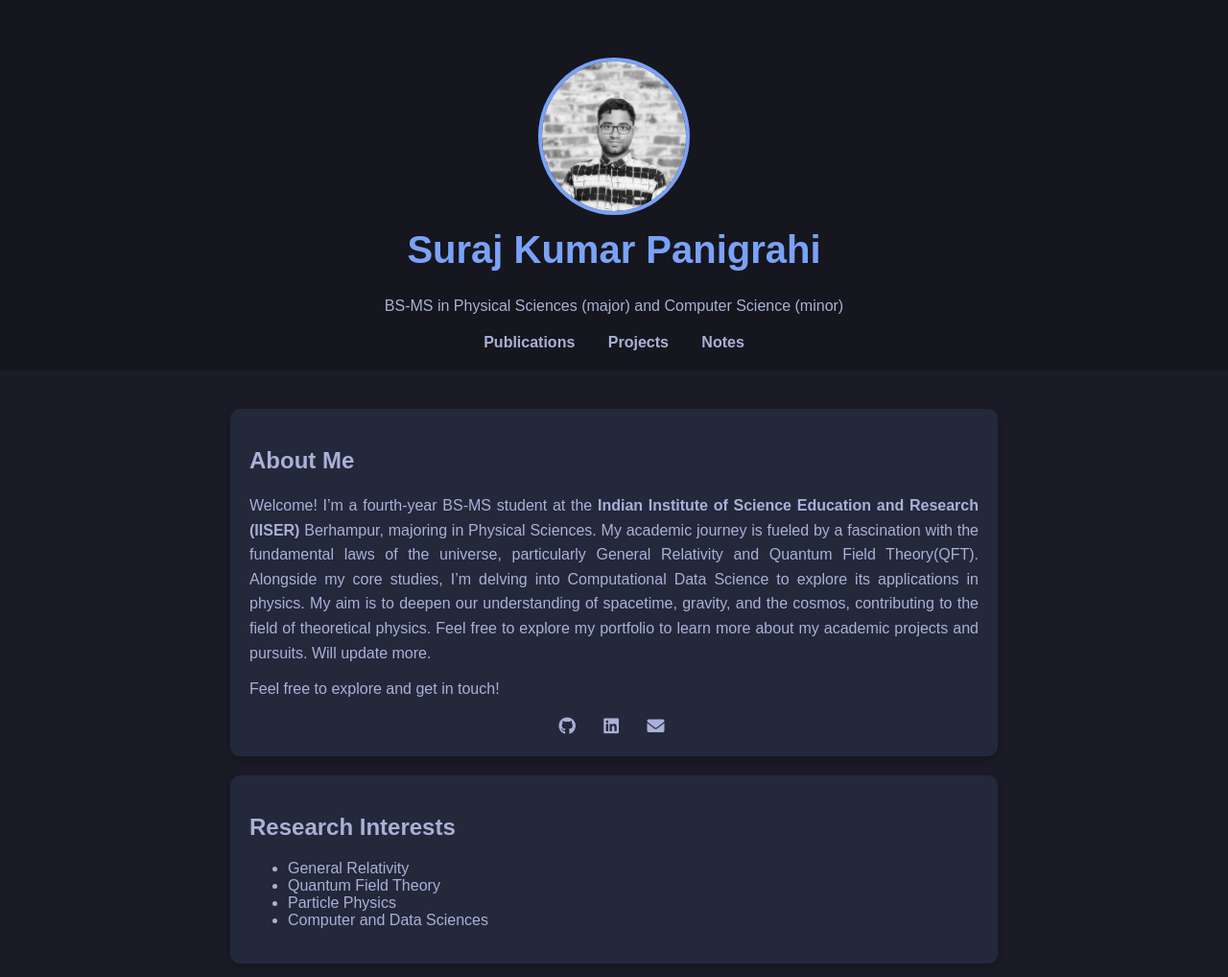
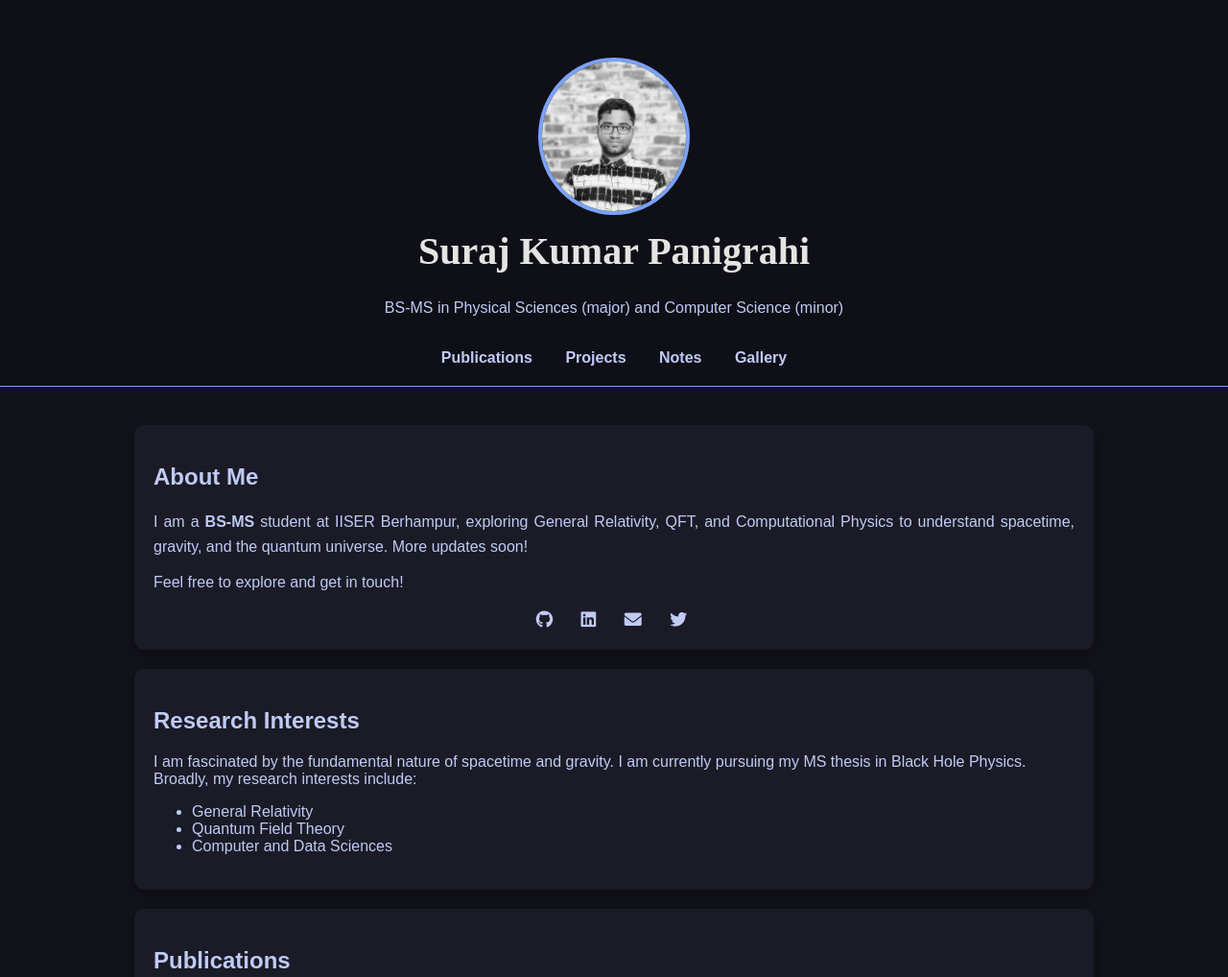
Before and after one commit to sk-panigrahi/sk-panigrahi.github.io, a plain HTML site: page index.html in a window 1280 px wide. Shown: the top 1018 px of the page at 96% size. Drawn offline with Linux system fonts and the light colour scheme.

Commit message:
Changed theme and some contents of the home page

```diff
--- a/index.html
+++ b/index.html
@@ -3,9 +3,9 @@
 <head>
     <meta charset="UTF-8">
     <meta name="viewport" content="width=device-width, initial-scale=1.0">
-    <title>Suraj Kumar Panigrahi | BSMS at IISER Berhampur</title>
-    <meta name="description" content="Welcome to the personal website of Suraj Kumar Panigrahi, a BSMS 4th Year student at IISER. Explore my academic projects, research, and interests in science.">
-    <meta name="keywords" content="Suraj Kumar Panigrahi, portfolio, IISER, IISER Berhampur, BSMS, Physics, Physial Sciences, General Relativity, General Theory of Relativity, Quantum Field Theory, Quantum Electrodynamics, particle physics, theoretical physics, research">
+    <title>Suraj Kumar Panigrahi | Porfolio</title>
+    <meta name="description" content="I’m a fourth-year BS-MS student at the <b>Indian Institute of Science Education and Research (IISER). Explore my academic projects, research, and interests in science.">
+    <meta name="keywords" content="Suraj Kumar Panigrahi, portfolio, IISER, IISER Berhampur, BSMS, Physics, Physial Sciences, Suraj, Kumar, Panigrahi, General Relativity, General Theory of Relativity, Quantum Field Theory, Quantum Electrodynamics, particle physics, theoretical physics, research">
     <meta name="author" content="Suraj Kumar Panigrahi">
     <!-- Favicon -->
     <link rel="icon" type="image/png" href="favicon_io/favicon.ico">
@@ -21,41 +21,45 @@
             <img src="my-photo.png" alt="Suraj Kumar Panigrahi" class="profile-photo">
             <div class="profile-info">
                 <h1 class="profile-name">Suraj Kumar Panigrahi</h1>
-                <p class="profile-title">BS-MS in Physical Sciences (major) and Computer Science (minor)</p>
+                <p class="profile-title">BS-MS in Physical Sciences (major) and Computer Science (minor)<br><br></p>
             </div>
         </div>
+        <div class="navigation">
             <nav>
                 <!--a href="index.html">Home</a-->
                 <a href="#publications">Publications</a>
                 <a href="#projects">Projects</a>
                 <a href="#notes">Notes</a>
+                <a href="gallery.html">Gallery</a>
             </nav>
+        </div>
     </header>
 
     <div class="container">
         <section id="About">
             <h2>About Me</h2>
             <p style="text-align: justify; line-height: 1.6;">
-                Welcome! I’m a fourth-year BS-MS student at the <b>Indian Institute of Science Education and Research (IISER)</b>
-                Berhampur, majoring in Physical Sciences. My academic journey is fueled by a fascination with the fundamental laws of the universe,
-                particularly General Relativity and Quantum Field Theory(QFT). Alongside my core studies, I’m delving into Computational Data Science
-                to explore its applications in physics. My aim is to deepen our understanding of spacetime, gravity, and the cosmos, contributing
-                to the field of theoretical physics. Feel free to explore my portfolio to learn more about my academic projects and pursuits. Will update more.
+               I am a <b>BS-MS</b> student at IISER Berhampur, exploring General Relativity, QFT, and Computational Physics to understand spacetime, gravity, and the quantum universe. More updates soon!
             </p>
             <p>Feel free to explore and get in touch!</p>
             <div class="social-links">
                 <a href="https://github.com/sk-panigrahi" target="_blank"><i class="fab fa-github"></i></a>
                 <a href="https://www.linkedin.com/in/suraj-kumar-panigrahi-409174224/" target="_blank"><i class="fab fa-linkedin"></i></a>
                 <a href="mailto:panigrahi.sku@gmail.com"><i class="fas fa-envelope"></i></a>
+                <a href="https://x.com/sku_panigrahi"><i class="fab fa-twitter"></i></a>
+
             </div>
         </section>
 
         <section id="Research Interests">
             <h2>Research Interests</h2>
+            <p>
+                I am fascinated by the fundamental nature of spacetime and gravity. I am currently pursuing
+                my MS thesis in Black Hole Physics. Broadly, my research interests include:
+            </p>
             <ul>
                 <li>General Relativity</li>
                 <li>Quantum Field Theory</li>
-                <li>Particle Physics</li>
                 <li>Computer and Data Sciences</li>
             </ul>
         </section>
--- a/style.css
+++ b/style.css
@@ -3,51 +3,53 @@ body {
     font-family: Arial, sans-serif;
     margin: 0;
     padding: 0;
-    background-color: #1a1b26; /* Tokyo Night background */
-    color: #a9b1d6; /* Tokyo Night text color */
+    background-color: #12121a;
+    color: #c0caf5;
 }
 
 header {
-    background-color: #16161e; /* Darker header background */
-    padding: 40px 20px 20px; /* Added space above the photo */
+    background-color: #0f0f17; /* Even darker header background */
+    padding: 40px 20px 20px;
     text-align: center;
+    border-bottom: 1px solid #7aa2f7; /* Thin separator */
 }
 
 .header-content {
-    margin-bottom: 20px;
+    margin-bottom: 10px;
 }
 
 .profile-photo {
     max-width: 150px;
     height: auto;
     border-radius: 50%;
-    border: 4px solid #7aa2f7; /* Tokyo Night blue border */
-    margin-top: 20px; /* Space above the photo */
+    border: 4px solid #7aa2f7;
+    margin-top: 20px;
 }
 
 .profile-name {
-    font-size: 2.5rem; /* Large font size for name */
-    color: #7aa2f7; /* Tokyo Night blue for name */
+    font-size: 2.5rem;
+    font-family: 'Merriweather', serif;
+    color: #E5E4E2;
     margin-top: 10px;
 }
 
 nav {
-    margin-top: 20px;
+    margin-top: 10px;
 }
 
 nav a {
-    color: #a9b1d6;
+    color: #c0caf5;
     margin: 0 15px;
     text-decoration: none;
     font-weight: bold;
 }
 
 nav a:hover {
-    color: #7aa2f7; /* Tokyo Night blue for hover */
+    color: #7aa2f7;
 }
 
 .container {
-    max-width: 800px;
+    max-width: 1000px; /* Increased width */
     margin: 0 auto;
     padding: 20px;
 }
@@ -55,9 +57,9 @@ nav a:hover {
 section {
     padding: 20px;
     margin: 20px 0;
-    background-color: #24283b; /* Darker section background */
+    background-color: #1a1b26; /* Darker section background */
     border-radius: 10px;
-    box-shadow: 0 4px 8px rgba(0, 0, 0, 0.2);
+    box-shadow: 0 4px 8px rgba(0, 0, 0, 0.3);
 }
 
 .social-links {
@@ -66,14 +68,14 @@ section {
 }
 
 .social-links a {
-    color: #a9b1d6;
+    color: #c0caf5;
     margin: 0 10px;
     font-size: 18px;
     text-decoration: none;
 }
 
 .social-links a:hover {
-    color: #7aa2f7; /* Tokyo Night blue for hover */
+    color: #7aa2f7;
 }
 
 .social-links i {
@@ -81,8 +83,8 @@ section {
 }
 
 footer {
-    background-color: #16161e; /* Darker footer background */
-    color: #a9b1d6;
+    background-color: #0f0f17;
+    color: #c0caf5;
     text-align: center;
     padding: 20px;
     margin-top: 40px;
```
Lines whose indentation alone changed are shown as unchanged.
